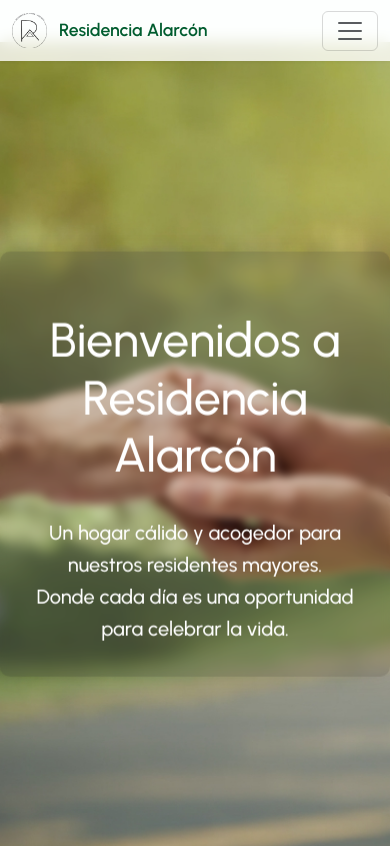
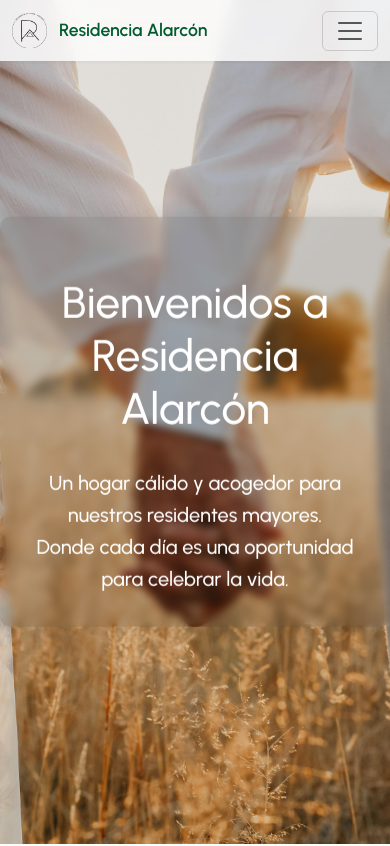
Before and after one commit to steph-d989/residencia_alarcon, a React (Vite) app in the folder client/: page / in a window 390 px wide. Shown: the top 846 px of the page. Built offline with nearby package versions, Linux system fonts and the light colour scheme.

Commit message:
small fixes in styles

```diff
--- a/client/src/styles/components/_Header.scss
+++ b/client/src/styles/components/_Header.scss
@@ -1,9 +1,9 @@
 @import "../utils/variables.scss";
 
-.header{
-    min-height: 5vh;
-    display: block;
-    justify-content: center;
-    align-items: center;
-    background-color: $mint-cream;
-}
+// .header{
+//     min-height: 5vh;
+//     display: block;
+//     justify-content: center;
+//     align-items: center;
+//     background-color: $mint-cream;
+// }
--- a/client/src/styles/components/_Home.scss
+++ b/client/src/styles/components/_Home.scss
@@ -29,7 +29,7 @@
     transform: translateY(-50%);
     width: 100%;
     padding: 0 2rem 2rem 2rem;
-    background-color: rgba(48, 47, 47, 0.2); /* Fondo oscuro más suave */
+    background-color: rgba(48, 47, 47, 0.15); /* Fondo oscuro más suave */
     backdrop-filter: blur(4px); /* Desenfoque en el fondo */
 
     /* Centrado vertical y horizontal del texto */
@@ -62,11 +62,11 @@
 
 @media (max-width: 600px) {
   .home-bg {
-    background-image: url('../assets/manos2.jpg');
+    background-image: url('../assets/narissa-de-villiers-WmtpJcAPMco-unsplash.jpg');
   }
 
   .home-title {
-    font-size: 3rem; /* Reduce font size for small screens */
+    font-size: 2.75rem; /* Reduce font size for small screens */
   }
 
   .home-description {
```
